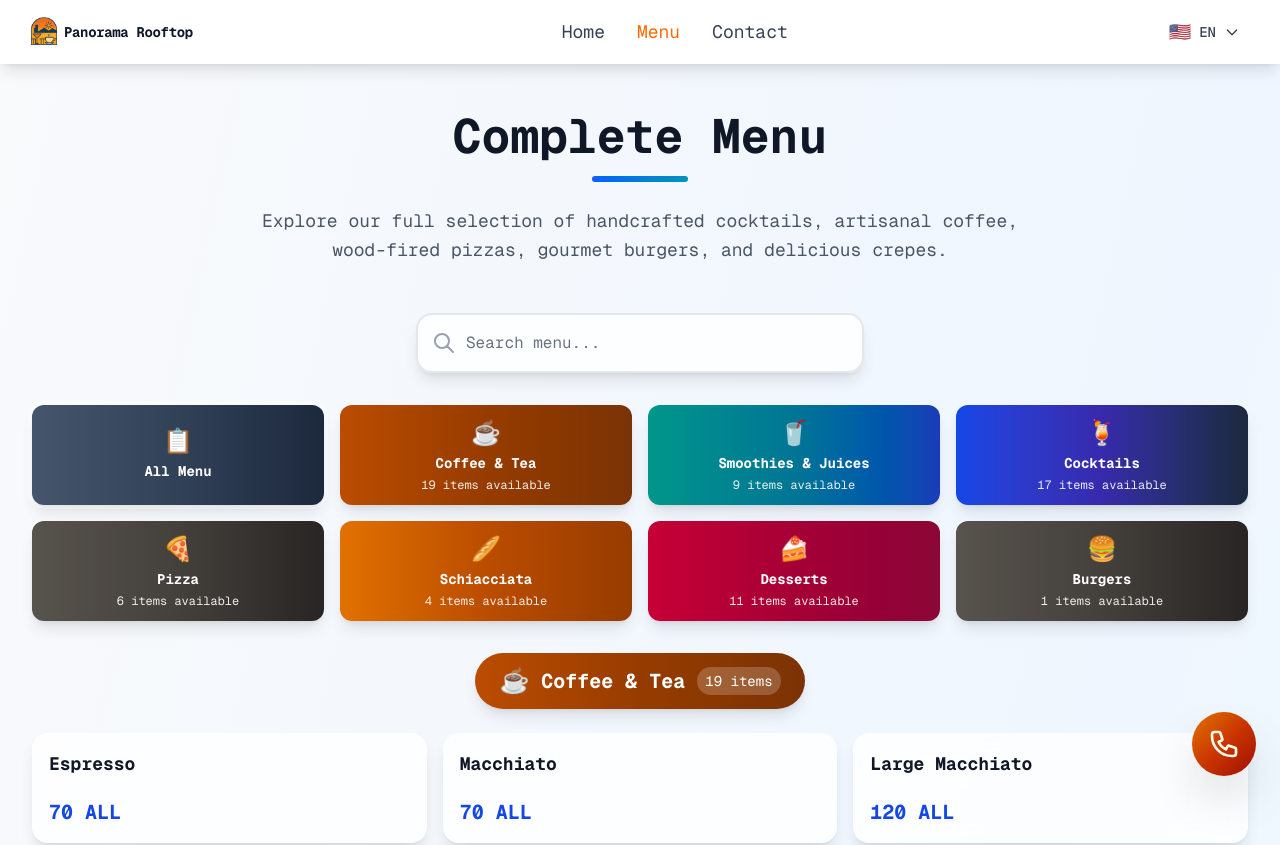
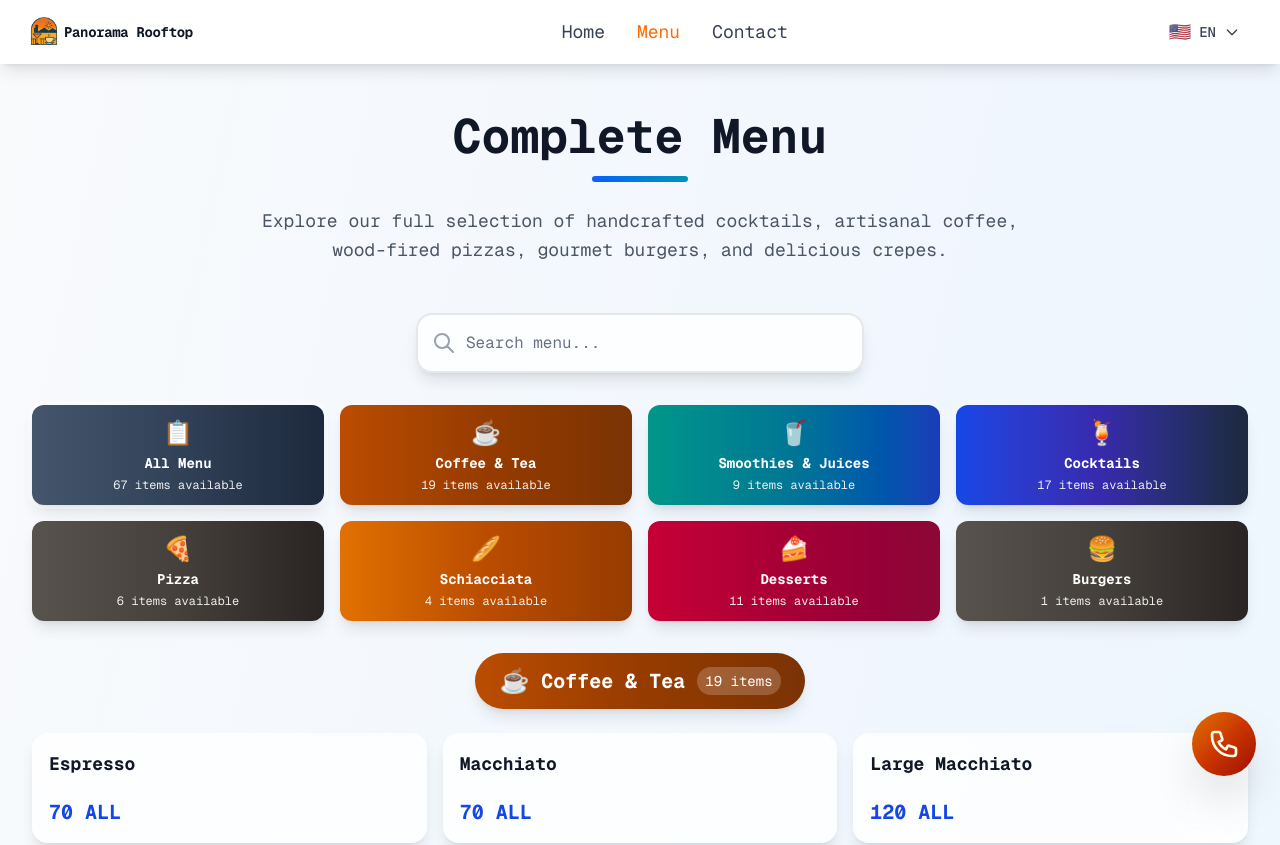
Before and after one commit to juxhinxhihani/panorama-rooftop, a Next.js app: page /menu in a window 1280 px wide. Shown: the top 845 px of the page. Built offline with nearby package versions, Linux system fonts and the light colour scheme.

Commit message:
Updated FullMenuScreen.tsx

```diff
--- a/src/screens/FullMenuScreen.tsx
+++ b/src/screens/FullMenuScreen.tsx
@@ -533,6 +533,7 @@ export default function FullMenuScreen() {
                         <div className="text-center">
                             <span className="text-2xl block mb-1">📋</span>
                             <h3 className="text-sm font-bold mb-1">All Menu</h3>
+                            <p className="text-white/90 text-xs">{allItems.length} items available</p>
                         </div>
                     </button>
 
```
